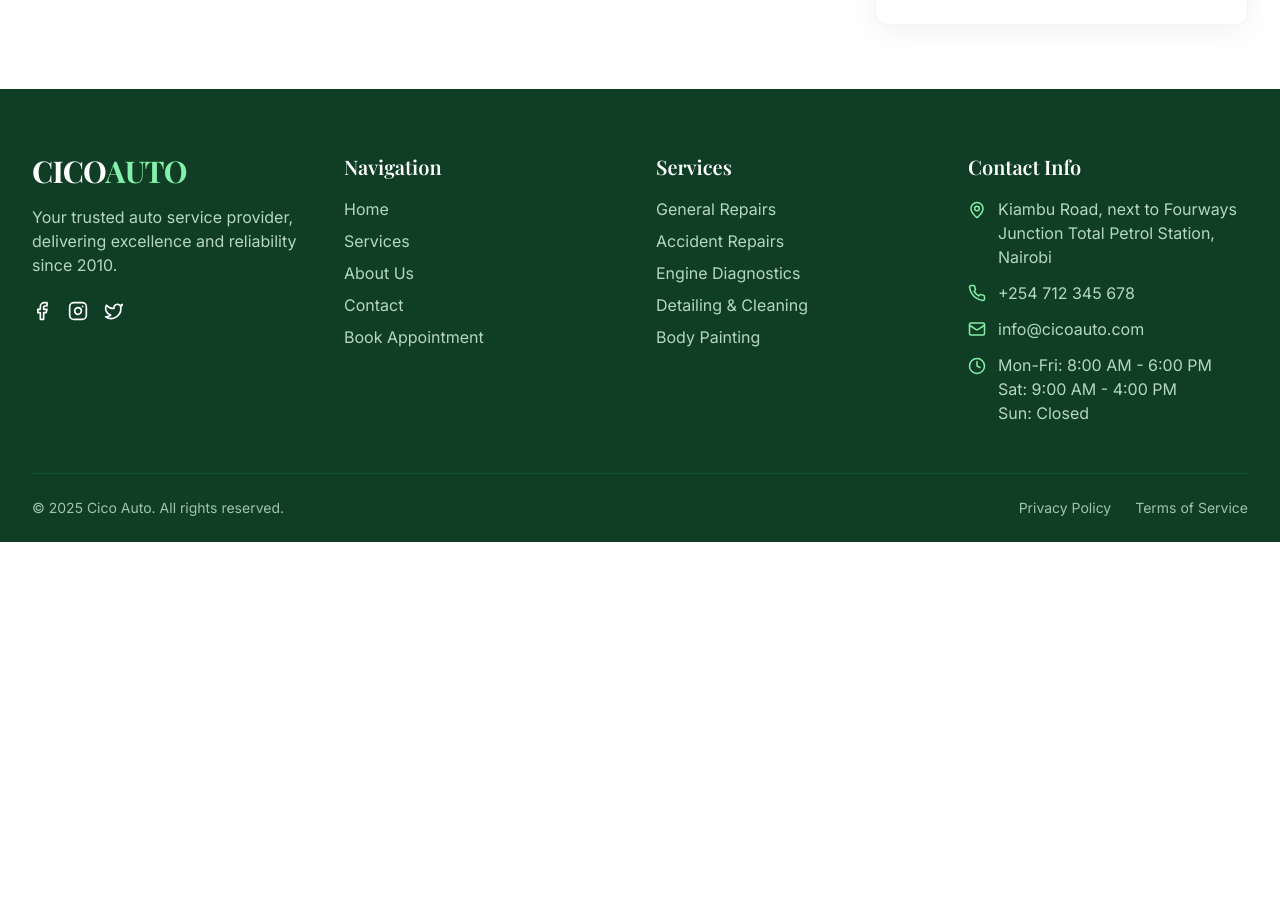
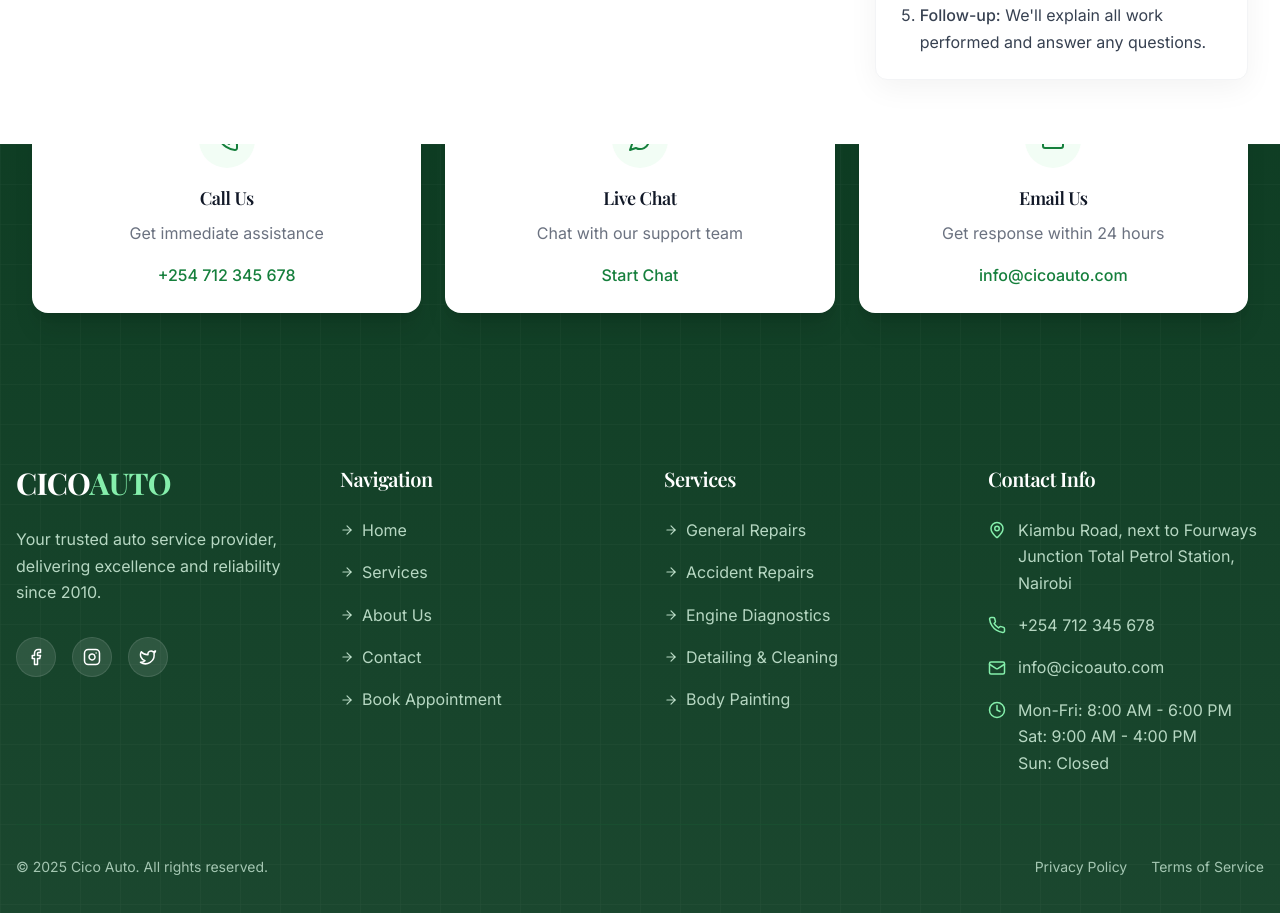
Before and after one commit to MPChege/cico-auto-hub, a React (Vite) app: page /booking in a window 1280 px wide. Shown: the part 1443-2356 px from the top of the page. Before the commit the page ends 1985 px from the top, so only its background shows below. Built offline with nearby package versions, Linux system fonts and the light colour scheme.

Commit message:
Improve website design

```diff
--- a/src/components/layout/Footer.tsx
+++ b/src/components/layout/Footer.tsx
@@ -1,15 +1,65 @@
 
 import { Link } from "react-router-dom";
-import { Phone, Mail, MapPin, Clock, Facebook, Instagram, Twitter } from "lucide-react";
+import { Phone, Mail, MapPin, Clock, Facebook, Instagram, Twitter, ArrowRight, MessageCircle } from "lucide-react";
 
 const Footer = () => {
   const year = new Date().getFullYear();
 
   return (
-    <footer className="bg-primary-900 text-white pt-16 pb-6">
-      <div className="container mx-auto">
-        <div className="grid grid-cols-1 md:grid-cols-2 lg:grid-cols-4 gap-8">
-          <div className="space-y-4">
+    <footer className="bg-gradient-to-b from-primary-900 to-primary-900/95 text-white relative overflow-hidden">
+      {/* Contact Quick Links */}
+      <div className="container mx-auto py-10 relative z-10">
+        <div className="grid grid-cols-1 md:grid-cols-3 gap-6 -mt-24 mb-16">
+          <div className="bg-white rounded-2xl shadow-xl p-6 flex flex-col items-center text-center hover:shadow-2xl transition-all hover:-translate-y-1">
+            <div className="bg-primary-50 w-14 h-14 rounded-full flex items-center justify-center mb-4">
+              <Phone className="h-6 w-6 text-primary" />
+            </div>
+            <h3 className="font-semibold text-lg text-gray-900 mb-2">Call Us</h3>
+            <p className="text-gray-500 mb-4">Get immediate assistance</p>
+            <a href="tel:+254712345678" className="text-primary font-medium hover:text-primary-600 transition-colors">
+              +254 712 345 678
+            </a>
+          </div>
+
+          <div className="bg-white rounded-2xl shadow-xl p-6 flex flex-col items-center text-center hover:shadow-2xl transition-all hover:-translate-y-1">
+            <div className="bg-primary-50 w-14 h-14 rounded-full flex items-center justify-center mb-4">
+              <MessageCircle className="h-6 w-6 text-primary" />
+            </div>
+            <h3 className="font-semibold text-lg text-gray-900 mb-2">Live Chat</h3>
+            <p className="text-gray-500 mb-4">Chat with our support team</p>
+            <button className="text-primary font-medium hover:text-primary-600 transition-colors">
+              Start Chat
+            </button>
+          </div>
+
+          <div className="bg-white rounded-2xl shadow-xl p-6 flex flex-col items-center text-center hover:shadow-2xl transition-all hover:-translate-y-1">
+            <div className="bg-primary-50 w-14 h-14 rounded-full flex items-center justify-center mb-4">
+              <Mail className="h-6 w-6 text-primary" />
+            </div>
+            <h3 className="font-semibold text-lg text-gray-900 mb-2">Email Us</h3>
+            <p className="text-gray-500 mb-4">Get response within 24 hours</p>
+            <a href="mailto:info@cicoauto.com" className="text-primary font-medium hover:text-primary-600 transition-colors">
+              info@cicoauto.com
+            </a>
+          </div>
+        </div>
+      </div>
+
+      {/* Background pattern */}
+      <div className="absolute inset-0 opacity-5">
+        <svg width="100%" height="100%" xmlns="http://www.w3.org/2000/svg">
+          <defs>
+            <pattern id="grid" width="40" height="40" patternUnits="userSpaceOnUse">
+              <path d="M 40 0 L 0 0 0 40" fill="none" stroke="white" strokeWidth="1"/>
+            </pattern>
+          </defs>
+          <rect width="100%" height="100%" fill="url(#grid)" />
+        </svg>
+      </div>
+
+      <div className="container mx-auto px-4 py-12 relative z-10">
+        <div className="grid grid-cols-1 md:grid-cols-2 lg:grid-cols-4 gap-8 lg:gap-12">
+          <div className="space-y-6">
             <Link to="/" className="inline-block">
               <span className="font-display text-3xl font-bold tracking-tight text-white">
                 CICO<span className="text-primary-300">AUTO</span>
@@ -19,63 +69,93 @@ const Footer = () => {
               Your trusted auto service provider, delivering excellence and reliability since 2010.
             </p>
             <div className="flex space-x-4 pt-2">
-              <a href="#" className="text-white hover:text-primary-300 transition-colors" aria-label="Facebook">
-                <Facebook size={20} />
+              <a href="#" className="bg-white/10 hover:bg-white/20 transition-colors w-10 h-10 rounded-full flex items-center justify-center border border-white/10" aria-label="Facebook">
+                <Facebook size={18} className="text-white" />
               </a>
-              <a href="#" className="text-white hover:text-primary-300 transition-colors" aria-label="Instagram">
-                <Instagram size={20} />
+              <a href="#" className="bg-white/10 hover:bg-white/20 transition-colors w-10 h-10 rounded-full flex items-center justify-center border border-white/10" aria-label="Instagram">
+                <Instagram size={18} className="text-white" />
               </a>
-              <a href="#" className="text-white hover:text-primary-300 transition-colors" aria-label="Twitter">
-                <Twitter size={20} />
+              <a href="#" className="bg-white/10 hover:bg-white/20 transition-colors w-10 h-10 rounded-full flex items-center justify-center border border-white/10" aria-label="Twitter">
+                <Twitter size={18} className="text-white" />
               </a>
             </div>
           </div>
 
           <div>
-            <h3 className="font-display text-xl font-semibold mb-4 text-white">Navigation</h3>
-            <ul className="space-y-2">
+            <h3 className="font-display text-xl font-semibold mb-6 text-white">Navigation</h3>
+            <ul className="space-y-4">
               <li>
-                <Link to="/" className="text-primary-100/80 hover:text-primary-300 transition-colors">Home</Link>
+                <Link to="/" className="text-primary-100/80 hover:text-primary-300 transition-colors flex items-center">
+                  <ArrowRight size={14} className="mr-2" />
+                  Home
+                </Link>
               </li>
               <li>
-                <Link to="/services" className="text-primary-100/80 hover:text-primary-300 transition-colors">Services</Link>
+                <Link to="/services" className="text-primary-100/80 hover:text-primary-300 transition-colors flex items-center">
+                  <ArrowRight size={14} className="mr-2" />
+                  Services
+                </Link>
               </li>
               <li>
-                <Link to="/about" className="text-primary-100/80 hover:text-primary-300 transition-colors">About Us</Link>
+                <Link to="/about" className="text-primary-100/80 hover:text-primary-300 transition-colors flex items-center">
+                  <ArrowRight size={14} className="mr-2" />
+                  About Us
+                </Link>
               </li>
               <li>
-                <Link to="/contact" className="text-primary-100/80 hover:text-primary-300 transition-colors">Contact</Link>
+                <Link to="/contact" className="text-primary-100/80 hover:text-primary-300 transition-colors flex items-center">
+                  <ArrowRight size={14} className="mr-2" />
+                  Contact
+                </Link>
               </li>
               <li>
-                <Link to="/booking" className="text-primary-100/80 hover:text-primary-300 transition-colors">Book Appointment</Link>
+                <Link to="/booking" className="text-primary-100/80 hover:text-primary-300 transition-colors flex items-center">
+                  <ArrowRight size={14} className="mr-2" />
+                  Book Appointment
+                </Link>
               </li>
             </ul>
           </div>
 
           <div>
-            <h3 className="font-display text-xl font-semibold mb-4 text-white">Services</h3>
-            <ul className="space-y-2">
+            <h3 className="font-display text-xl font-semibold mb-6 text-white">Services</h3>
+            <ul className="space-y-4">
               <li>
-                <Link to="/services" className="text-primary-100/80 hover:text-primary-300 transition-colors">General Repairs</Link>
+                <Link to="/services" className="text-primary-100/80 hover:text-primary-300 transition-colors flex items-center">
+                  <ArrowRight size={14} className="mr-2" />
+                  General Repairs
+                </Link>
               </li>
               <li>
-                <Link to="/services" className="text-primary-100/80 hover:text-primary-300 transition-colors">Accident Repairs</Link>
+                <Link to="/services" className="text-primary-100/80 hover:text-primary-300 transition-colors flex items-center">
+                  <ArrowRight size={14} className="mr-2" />
+                  Accident Repairs
+                </Link>
               </li>
               <li>
-                <Link to="/services" className="text-primary-100/80 hover:text-primary-300 transition-colors">Engine Diagnostics</Link>
+                <Link to="/services" className="text-primary-100/80 hover:text-primary-300 transition-colors flex items-center">
+                  <ArrowRight size={14} className="mr-2" />
+                  Engine Diagnostics
+                </Link>
               </li>
               <li>
-                <Link to="/services" className="text-primary-100/80 hover:text-primary-300 transition-colors">Detailing & Cleaning</Link>
+                <Link to="/services" className="text-primary-100/80 hover:text-primary-300 transition-colors flex items-center">
+                  <ArrowRight size={14} className="mr-2" />
+                  Detailing & Cleaning
+                </Link>
               </li>
               <li>
-                <Link to="/services" className="text-primary-100/80 hover:text-primary-300 transition-colors">Body Painting</Link>
+                <Link to="/services" className="text-primary-100/80 hover:text-primary-300 transition-colors flex items-center">
+                  <ArrowRight size={14} className="mr-2" />
+                  Body Painting
+                </Link>
               </li>
             </ul>
           </div>
 
           <div>
-            <h3 className="font-display text-xl font-semibold mb-4 text-white">Contact Info</h3>
-            <ul className="space-y-3">
+            <h3 className="font-display text-xl font-semibold mb-6 text-white">Contact Info</h3>
+            <ul className="space-y-4">
               <li className="flex items-start space-x-3">
                 <MapPin size={18} className="text-primary-300 mt-1 flex-shrink-0" />
                 <span className="text-primary-100/80">Kiambu Road, next to Fourways Junction Total Petrol Station, Nairobi</span>
@@ -100,7 +180,7 @@ const Footer = () => {
           </div>
         </div>
 
-        <div className="border-t border-primary-800 mt-12 pt-6">
+        <div className="border-t border-primary-800/50 mt-12 pt-8">
           <div className="flex flex-col md:flex-row justify-between items-center">
             <p className="text-primary-100/70 text-sm">
               © {year} Cico Auto. All rights reserved.
--- a/src/index.css
+++ b/src/index.css
@@ -1,4 +1,3 @@
-
 @import url('https://fonts.googleapis.com/css2?family=Inter:wght@300;400;500;600;700&family=Playfair+Display:wght@400;500;600;700&display=swap');
 
 @tailwind base;
@@ -94,10 +93,13 @@
     min-height: 100vh;
     min-height: -webkit-fill-available;
     overflow-x: hidden;
+    line-height: 1.65;
+    color: #333;
   }
 
   h1, h2, h3, h4, h5 {
-    @apply font-display;
+    @apply font-display tracking-tight;
+    line-height: 1.2;
   }
 
   ::-webkit-scrollbar {
@@ -122,31 +124,63 @@
 
 @layer components {
   .container {
-    @apply px-4 md:px-6 lg:px-8 mx-auto;
+    @apply px-4 md:px-6 lg:px-8 mx-auto max-w-7xl;
   }
 
   .section {
-    @apply py-12 md:py-16 lg:py-24;
+    @apply py-16 md:py-24 lg:py-32;
+  }
+
+  .section-sm {
+    @apply py-10 md:py-16;
   }
 
   .card-hover {
-    @apply transition-all duration-300 hover:shadow-highlight hover:-translate-y-1;
+    @apply transition-all duration-300 hover:shadow-lg hover:-translate-y-1;
   }
 
   .btn-primary {
-    @apply rounded-md bg-primary px-4 py-2 md:px-6 md:py-2.5 text-sm font-medium text-primary-foreground shadow-sm hover:bg-primary-600 focus-visible:outline focus-visible:outline-2 focus-visible:outline-offset-2 focus-visible:outline-primary transition-all duration-300 inline-flex items-center justify-center;
+    @apply rounded-full bg-primary px-6 py-3 text-sm font-medium text-primary-foreground shadow-sm hover:bg-primary-600 focus-visible:outline focus-visible:outline-2 focus-visible:outline-offset-2 focus-visible:outline-primary transition-all duration-300 inline-flex items-center justify-center hover:shadow-lg hover:shadow-primary/20;
   }
 
   .btn-secondary {
-    @apply rounded-md bg-secondary px-4 py-2 md:px-6 md:py-2.5 text-sm font-medium text-secondary-foreground shadow-sm hover:bg-secondary/90 focus-visible:outline focus-visible:outline-2 focus-visible:outline-offset-2 focus-visible:outline-secondary transition-all duration-300 inline-flex items-center justify-center;
+    @apply rounded-full bg-secondary px-6 py-3 text-sm font-medium text-secondary-foreground shadow-sm hover:bg-secondary/90 focus-visible:outline focus-visible:outline-2 focus-visible:outline-offset-2 focus-visible:outline-secondary transition-all duration-300 inline-flex items-center justify-center;
   }
 
   .btn-outline {
-    @apply rounded-md border border-primary bg-transparent px-4 py-2 md:px-6 md:py-2.5 text-sm font-medium text-primary hover:bg-primary/5 focus-visible:outline focus-visible:outline-2 focus-visible:outline-offset-2 focus-visible:outline-primary transition-all duration-300 inline-flex items-center justify-center;
+    @apply rounded-full border border-primary bg-transparent px-6 py-3 text-sm font-medium text-primary hover:bg-primary/5 focus-visible:outline focus-visible:outline-2 focus-visible:outline-offset-2 focus-visible:outline-primary transition-all duration-300 inline-flex items-center justify-center;
   }
 
   .glass-panel {
-    @apply bg-white/80 backdrop-blur-sm border border-white/20 shadow-soft rounded-lg;
+    @apply bg-white/90 backdrop-blur-sm border border-white/20 shadow-lg rounded-2xl;
+  }
+
+  .heading-xl {
+    @apply text-4xl md:text-5xl lg:text-6xl font-bold;
+  }
+
+  .heading-lg {
+    @apply text-3xl md:text-4xl lg:text-5xl font-bold;
+  }
+
+  .heading-md {
+    @apply text-2xl md:text-3xl font-bold;
+  }
+
+  .heading-sm {
+    @apply text-xl md:text-2xl font-bold;
+  }
+
+  .paragraph {
+    @apply text-base md:text-lg text-gray-600;
+  }
+
+  .highlight {
+    @apply relative inline-block;
+  }
+
+  .highlight:after {
+    @apply content-[''] absolute bottom-2 left-0 w-full h-3 bg-primary-100 -z-10;
   }
 }
 
@@ -195,3 +229,60 @@
     @apply text-base; /* Larger text for better mobile input */
   }
 }
+
+/* Custom animations */
+@keyframes float {
+  0%, 100% { transform: translateY(0); }
+  50% { transform: translateY(-10px); }
+}
+
+.animate-float {
+  animation: float 3s ease-in-out infinite;
+}
+
+@keyframes shine {
+  from {
+    mask-position: 150%;
+  }
+  to {
+    mask-position: -50%;
+  }
+}
+
+.shine-effect {
+  position: relative;
+  overflow: hidden;
+}
+
+.shine-effect::after {
+  position: absolute;
+  top: 0;
+  left: 0;
+  content: "";
+  width: 200%;
+  height: 100%;
+  background: linear-gradient(
+    90deg,
+    rgba(255, 255, 255, 0) 0%,
+    rgba(255, 255, 255, 0.8) 50%,
+    rgba(255, 255, 255, 0) 100%
+  );
+  mask-image: linear-gradient(#fff, #fff);
+  mask-mode: alpha;
+  mask-size: 200% 100%;
+  animation: shine 2s infinite;
+}
+
+/* Card styles */
+.service-card {
+  @apply relative overflow-hidden rounded-2xl border border-gray-100 bg-white p-6 shadow-sm transition-all hover:shadow-md hover:-translate-y-1;
+}
+
+.testimonial-card {
+  @apply relative overflow-hidden rounded-2xl bg-white p-6 shadow-md border border-gray-100;
+}
+
+.testimonial-card::before {
+  content: "";
+  @apply absolute top-0 left-6 text-8xl text-primary-100 font-serif -z-10 opacity-50;
+}
```
Also changed, not shown: src/components/home/Hero.tsx (+74 -50 lines), src/components/layout/Navbar.tsx (+20 -15 lines), src/components/services/ServiceCard.tsx (+12 -11 lines).
